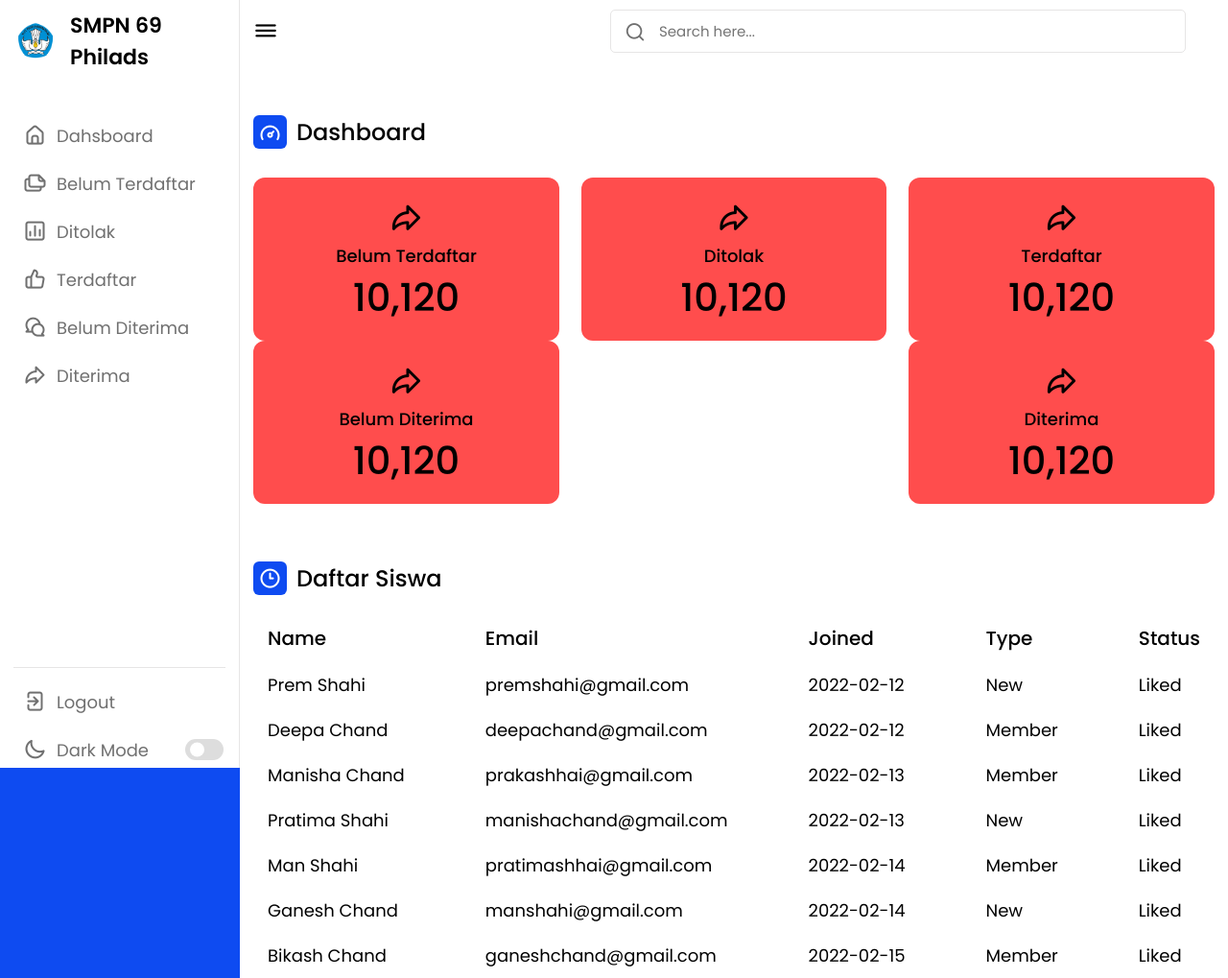
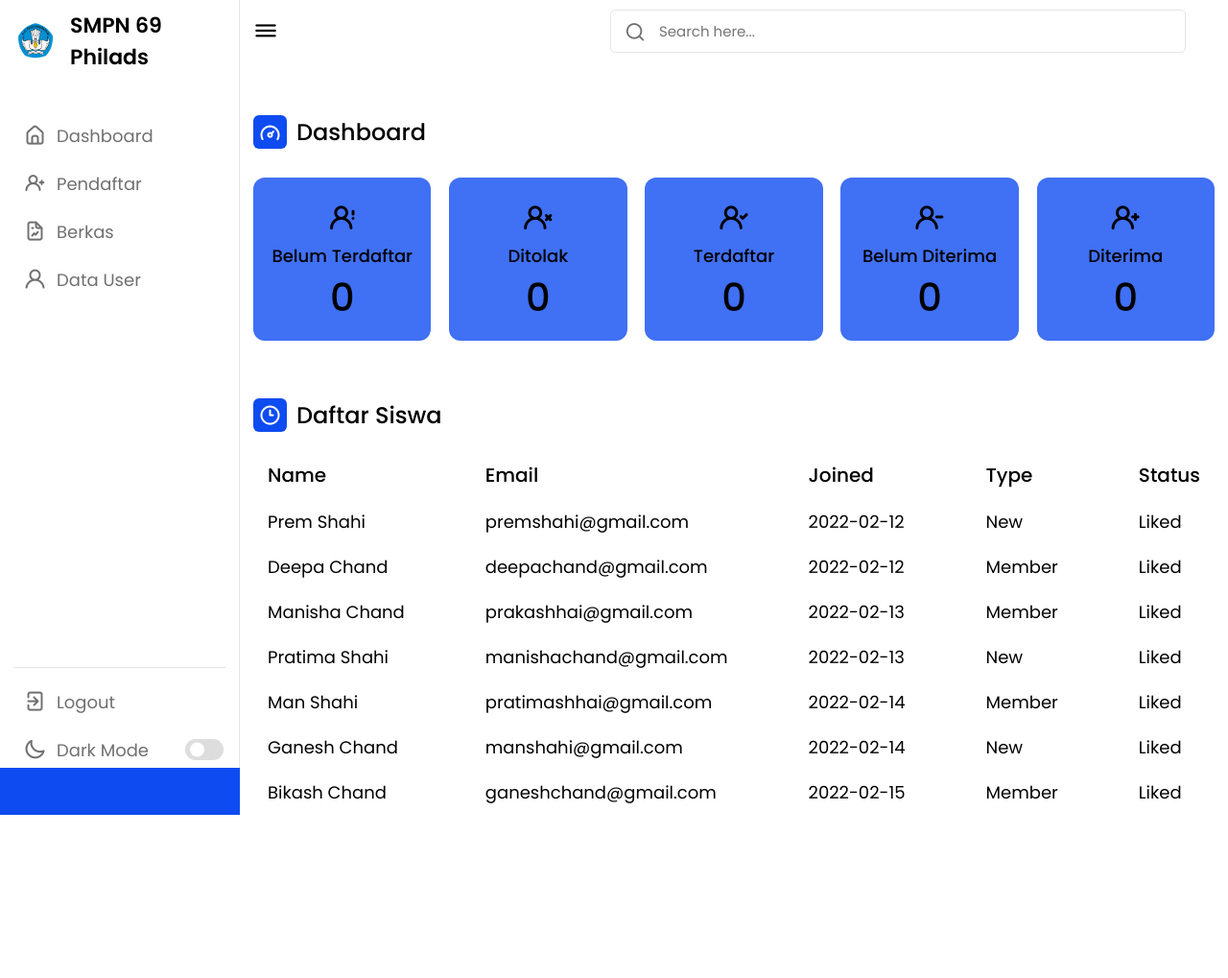
Before and after one commit to bintangtimurlangit/penerimaansiswabaru, a PHP site: page /admin/dashboardAdmin.php in a window 1280 px wide. Shown: the whole page at 96% size. After the commit the page ends 849 px from the top, so only its background shows below. Run offline with PHP 8.4, Linux system fonts and the light colour scheme; tables that the repository leaves empty hold one stand-in row (values such as "Sample post").

Commit message:
Update 12

```diff
--- a/admin/dashboardAdmin.php
+++ b/admin/dashboardAdmin.php
@@ -25,27 +25,19 @@
             <ul class="nav-links">
                 <li><a href="#">
                     <i class="uil uil-estate"></i>
-                    <span class="link-name">Dahsboard</span>
+                    <span class="link-name">Dashboard</span>
                 </a></li>
                 <li><a href="#">
-                    <i class="uil uil-files-landscapes"></i>
-                    <span class="link-name">Belum Terdaftar</span>
+                    <i class="uil uil-user-plus"></i>
+                    <span class="link-name">Pendaftar</span>
                 </a></li>
                 <li><a href="#">
-                    <i class="uil uil-chart"></i>
-                    <span class="link-name">Ditolak</span>
+                    <i class="uil uil-file-graph "></i>
+                    <span class="link-name">Berkas</span>
                 </a></li>
                 <li><a href="#">
-                    <i class="uil uil-thumbs-up"></i>
-                    <span class="link-name">Terdaftar</span>
-                </a></li>
-                <li><a href="#">
-                    <i class="uil uil-comments"></i>
-                    <span class="link-name">Belum Diterima</span>
-                </a></li>
-                <li><a href="#">
-                    <i class="uil uil-share"></i>
-                    <span class="link-name">Diterima</span>
+                    <i class="uil uil-user"></i>
+                    <span class="link-name">Data User</span>
                 </a></li>
             </ul>
 
@@ -88,29 +80,29 @@
 
                 <div class="boxes">
                     <div class="box box5">
-                        <i class="uil uil-share"></i>
+                        <i class="uil uil-user-exclamation"></i>
                         <span class="text">Belum Terdaftar</span>
-                        <span class="number">10,120</span>
+                        <span class="number" id="countBelumTerdaftar">0</span>
                     </div>
                     <div class="box box5">
-                        <i class="uil uil-share"></i>
+                        <i class="uil uil-user-times"></i>
                         <span class="text">Ditolak</span>
-                        <span class="number">10,120</span>
+                        <span class="number" id="countDitolak">0</span>
                     </div>
                     <div class="box box5">
-                        <i class="uil uil-share"></i>
+                        <i class="uil uil-user-check"></i>
                         <span class="text">Terdaftar</span>
-                        <span class="number">10,120</span>
+                        <span class="number" id="countTerdaftar">0</span>
                     </div>
                     <div class="box box4">
-                        <i class="uil uil-share"></i>
+                        <i class="uil uil-user-minus"></i>
                         <span class="text">Belum Diterima</span>
-                        <span class="number">10,120</span>
+                        <span class="number" id="countBelumDiterima">0</span>
                     </div>
                     <div class="box box5">
-                        <i class="uil uil-share"></i>
+                        <i class="uil uil-user-plus"></i>
                         <span class="text">Diterima</span>
-                        <span class="number">10,120</span>
+                        <span class="number" id="countDiterima">0</span>
                     </div>
                 </div>
             </div>
@@ -180,3 +172,43 @@
     <script src="scriptAdmin.js"></script>
 </body>
 </html>
+
+<?php
+require_once("../connectdb.php");
+
+$sql = "SELECT * FROM data WHERE status='Belum Terdaftar'";
+$result = mysqli_query($conn, $sql);
+$count = mysqli_num_rows($result);
+
+echo "<script>document.getElementById('countBelumTerdaftar').innerHTML = '$count';</script>";
+debug_to_console($count);
+
+$sql = "SELECT * FROM data WHERE status='Ditolak'";
+$result = mysqli_query($conn, $sql);
+$count = mysqli_num_rows($result);
+
+echo "<script>document.getElementById('countDitolak').innerHTML = '$count';</script>";
+debug_to_console($count);
+
+$sql = "SELECT * FROM data WHERE status='Terdaftar'";
+$result = mysqli_query($conn, $sql);
+$count = mysqli_num_rows($result);
+
+echo "<script>document.getElementById('countTerdaftar').innerHTML = '$count';</script>";
+debug_to_console($count);
+
+$sql = "SELECT * FROM data WHERE status='Belum Diterima'";
+$result = mysqli_query($conn, $sql);
+$count = mysqli_num_rows($result);
+
+echo "<script>document.getElementById('countBelumDiterima').innerHTML = '$count';</script>";
+debug_to_console($count);
+
+$sql = "SELECT * FROM data WHERE status='Diterima'";
+$result = mysqli_query($conn, $sql);
+$count = mysqli_num_rows($result);
+
+echo "<script>document.getElementById('countDiterima').innerHTML = '$count';</script>";
+debug_to_console($count);
+
+?>
--- a/admin/styleAdmin.css
+++ b/admin/styleAdmin.css
@@ -1,5 +1,5 @@
-/* ===== Google Font Import - Poppins ===== */
 @import url('https://fonts.googleapis.com/css2?family=Poppins:wght@200;300;400;500;600&display=swap');
+
 *{
     margin: 0;
     padding: 0;
@@ -15,9 +15,9 @@
     --black-light-color: #707070;
     --border-color: #e6e5e5;
     --toggle-color: #DDD;
-    --box1-color: #ff4d4d;
-    --box2-color: #ff4d4d;
-    --box3-color: #ff4d4d;
+    --box1-color: #4070f4;
+    --box2-color: #4070f4;
+    --box3-color: #4070f4;
     --title-icon-color: #fff;
 
     /* ====== Transition ====== */
@@ -308,7 +308,7 @@ nav.close ~ .dashboard .top{
     flex-direction: column;
     align-items: center;
     border-radius: 12px;
-    width: calc(100% / 3 - 15px);
+    width: calc(100% / 5 - 15px);
     padding: 15px 20px;
     background-color: var(--box1-color);
     transition: var(--tran-05);
```
